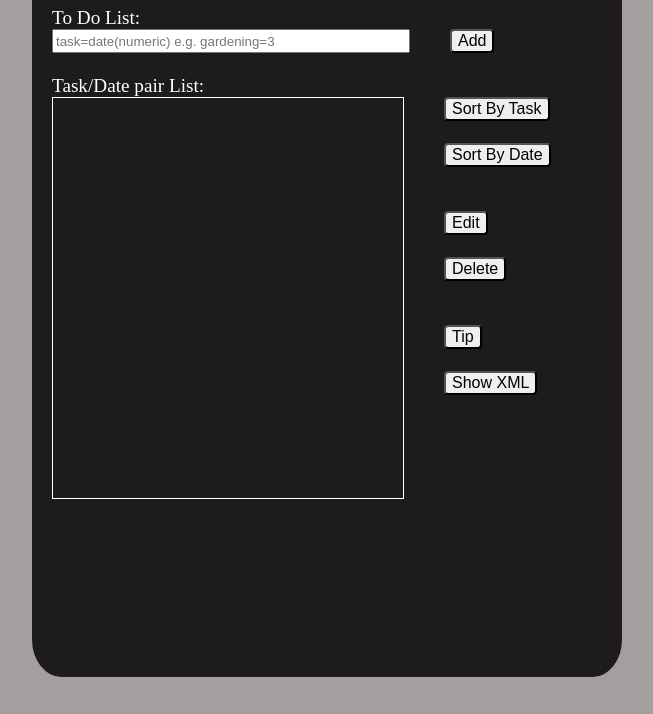
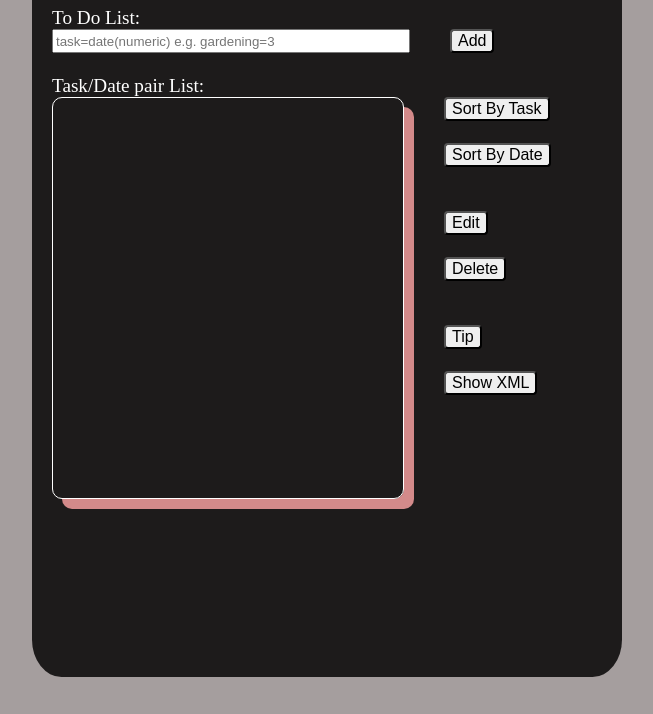
Before and after one commit to ArpitaSikder/List-Maker, a plain HTML site: page index.html in a window 1280 px wide. Shown: the part 86-800 px from the top of the page, without its empty margins (333-986 px from the left). Drawn offline with nearby package versions, Linux system fonts and the light colour scheme.

Commit message:
Update style.css

```diff
--- a/style.css
+++ b/style.css
@@ -65,8 +65,10 @@ span {
   height: 50vh;
   width: 350px;
   border: 1px solid;
+  border-radius: 10px;
+  box-shadow: 10px 10px rgb(211, 138, 138);
   word-wrap: break-word;
-  overflow: scroll;
+  overflow: auto;
 }
 
 .options {
```
